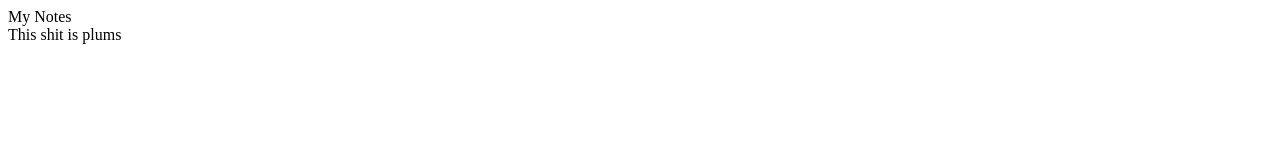
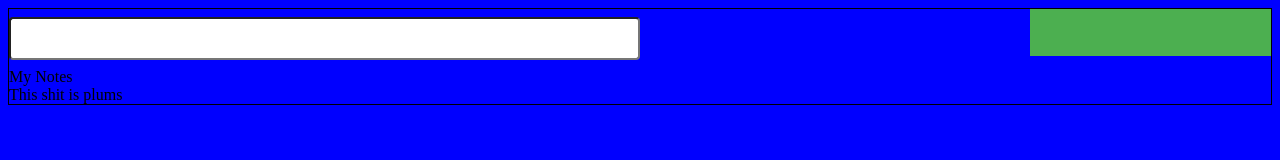
Before and after one commit to JoshSinyor/notes, a website: page index.html in a window 1280 px wide. Drawn offline with Linux system fonts and the light colour scheme.

Commit message:
Update index.html and note-feature-tests.js. Create stylesheet.css.

```diff
--- a/index.html
+++ b/index.html
@@ -1,10 +1,27 @@
+<!DOCTYPE html>
+
 <script src="note.js"></script>
 <script src="tests/assert.js"></script>
 <script src="tests/note-feature-tests.js"></script>
 <script src="tests/note-unit-tests.js"></script>
 
-<link rel="shortcut icon" href="#" />
+<html>
+  <head>
+    <title>Notes</title>
+    <link rel="stylesheet" href="stylesheet.css"/>
+    <link rel="shortcut icon" href="#"/>
+  </head>
 
-<div id="title">My Notes</div>
+  <body>
 
-<div id="plums">This shit is plums</div>
+    <div id="box">
+      <input style="width: 50%; padding: 12px 20px; margin: 8px 0; box-sizing: border-box; border-radius: 4px">
+      <input style="display: block; float: right; background-color: #4CAF50; border: none; color: white; padding: 16px 32px; text-decoration: none; margin 4px 2px; cursor: pointer;">
+    </div>
+    <div id="topnav">
+      <div id="title">My Notes</div>
+    </div>
+
+    <div class="plums">This shit is plums</div>
+  </body>
+</html>
--- /dev/null
+++ b/stylesheet.css
@@ -0,0 +1,4 @@
+body {
+  border: 1px solid black;
+  background-color: blue;
+}
--- a/tests/note-feature-tests.js
+++ b/tests/note-feature-tests.js
@@ -8,17 +8,17 @@ function testIfPageTitleIncludesTitleText() {
 
   if (title.textContent.includes("My Notes")) {
     console.log("Title includes \"My Notes\".")
-  }
-  else {
+  } else {
     throw new Error("Title does not include \"My Notes\".")
   };
 }
 
 function testTextBox() {
-  let box = document.getElementById("box")
-  if (box !== Element) {
+  if (document.body.contains(document.getElementById("box"))) {
+    console.log("Box exists.")
+  } else {
     throw new Error("Box does not exist!")
-  }
+  };
 }
 
 ready(() => {
```
